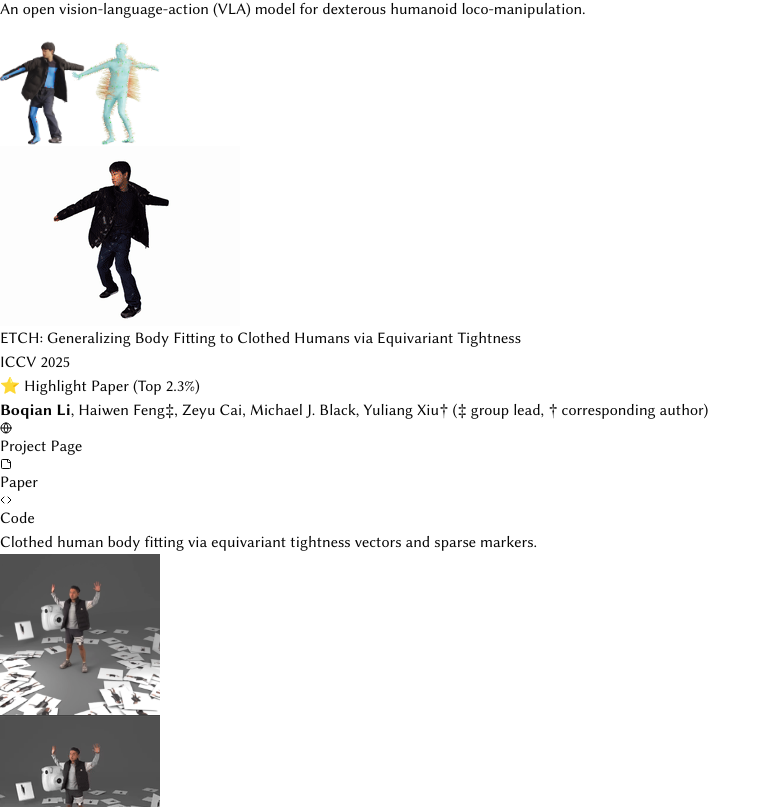
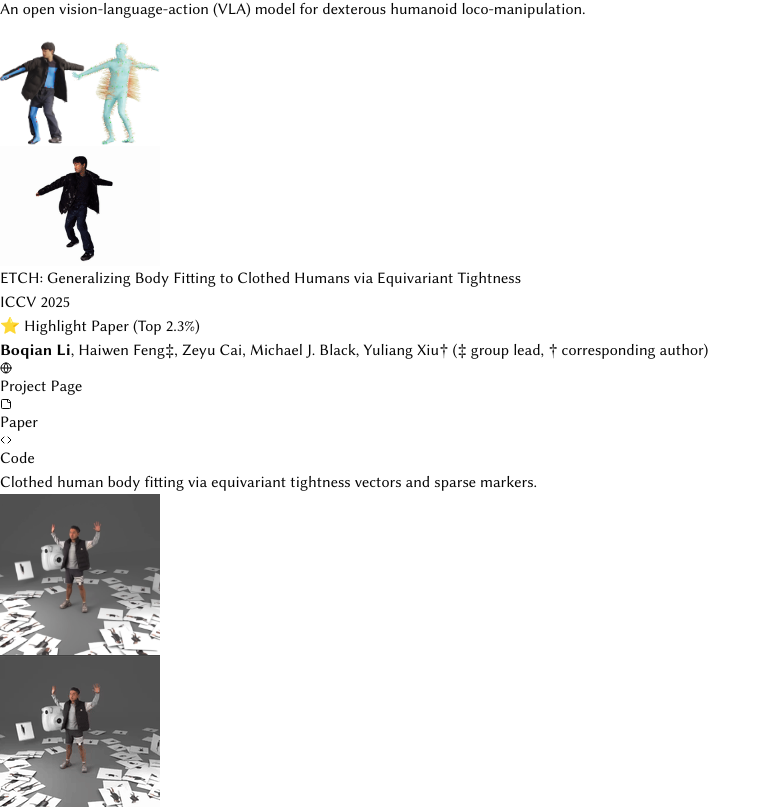
Before and after one commit to boqian-li/boqian-li.github.io, a Next.js app: page / in a window 1280 px wide. Shown: the part 1493-2300 px from the top of the page, without its empty margins (0-771 px from the left). Built offline with nearby package versions, Linux system fonts and the light colour scheme.

Commit message:
update gif preload

```diff
--- a/src/components/publication-entry.tsx
+++ b/src/components/publication-entry.tsx
@@ -1,7 +1,7 @@
 "use client";
 
 import Image from "next/image";
-import { useState } from "react";
+import { useState, useEffect } from "react";
 import { ArrowUpRight, StickyNote, Video, Code, Globe } from "lucide-react";
 import { Publication } from "@/data/publication";
 
@@ -12,6 +12,13 @@ export function PublicationEntry({
 }) {
   const [isHovered, setIsHovered] = useState(false);
 
+  useEffect(() => {
+    if (publication.hoverImageUrl) {
+      const img = new window.Image();
+      img.src = publication.hoverImageUrl;
+    }
+  }, [publication.hoverImageUrl]);
+
   return (
     <div
       className="flex flex-col sm:flex-row gap-6"
@@ -21,18 +28,20 @@ export function PublicationEntry({
       {publication.imageUrl && (
         <div className="w-full sm:w-1/4 min-w-[160px] relative">
           <Image
-            src={isHovered && publication.hoverImageUrl ? publication.hoverImageUrl : publication.imageUrl}
+            src={publication.imageUrl}
             alt={publication.title}
             width={160}
             height={200}
-            className="rounded-md transition-all duration-300"
-            unoptimized={isHovered && !!publication.hoverImageUrl}
+            className="rounded-md"
           />
-          {/* Preload hover GIF image silently in the background */}
           {publication.hoverImageUrl && (
-            <div className="hidden" aria-hidden="true">
-              <img src={publication.hoverImageUrl} alt="preload" />
-            </div>
+            <img
+              src={publication.hoverImageUrl}
+              alt={publication.title}
+              width={160}
+              height={200}
+              className={`absolute inset-0 rounded-md transition-opacity duration-300 ${isHovered ? "opacity-100" : "opacity-0"}`}
+            />
           )}
         </div>
       )}
```
